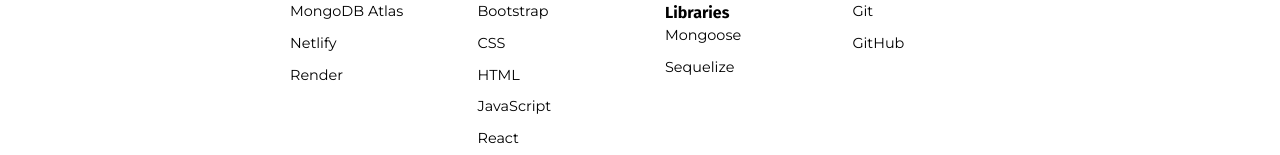
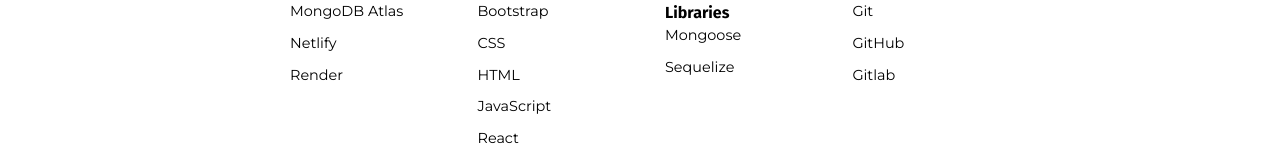
Before and after one commit to selmgar/my-portfolio, a React (Vite) app: page /resume in a window 1280 px wide. Shown: the part 481-636 px from the top of the page. Built offline with nearby package versions, Linux system fonts and the light colour scheme.

Commit message:
Adds gitlab to version control

```diff
--- a/src/components/resume/resume.jsx
+++ b/src/components/resume/resume.jsx
@@ -84,6 +84,7 @@
             <ul className="proficiency-list">
               <li>Git</li>
               <li>GitHub</li>
+              <li>Gitlab</li>
             </ul>
           </div>
         </div>
```
